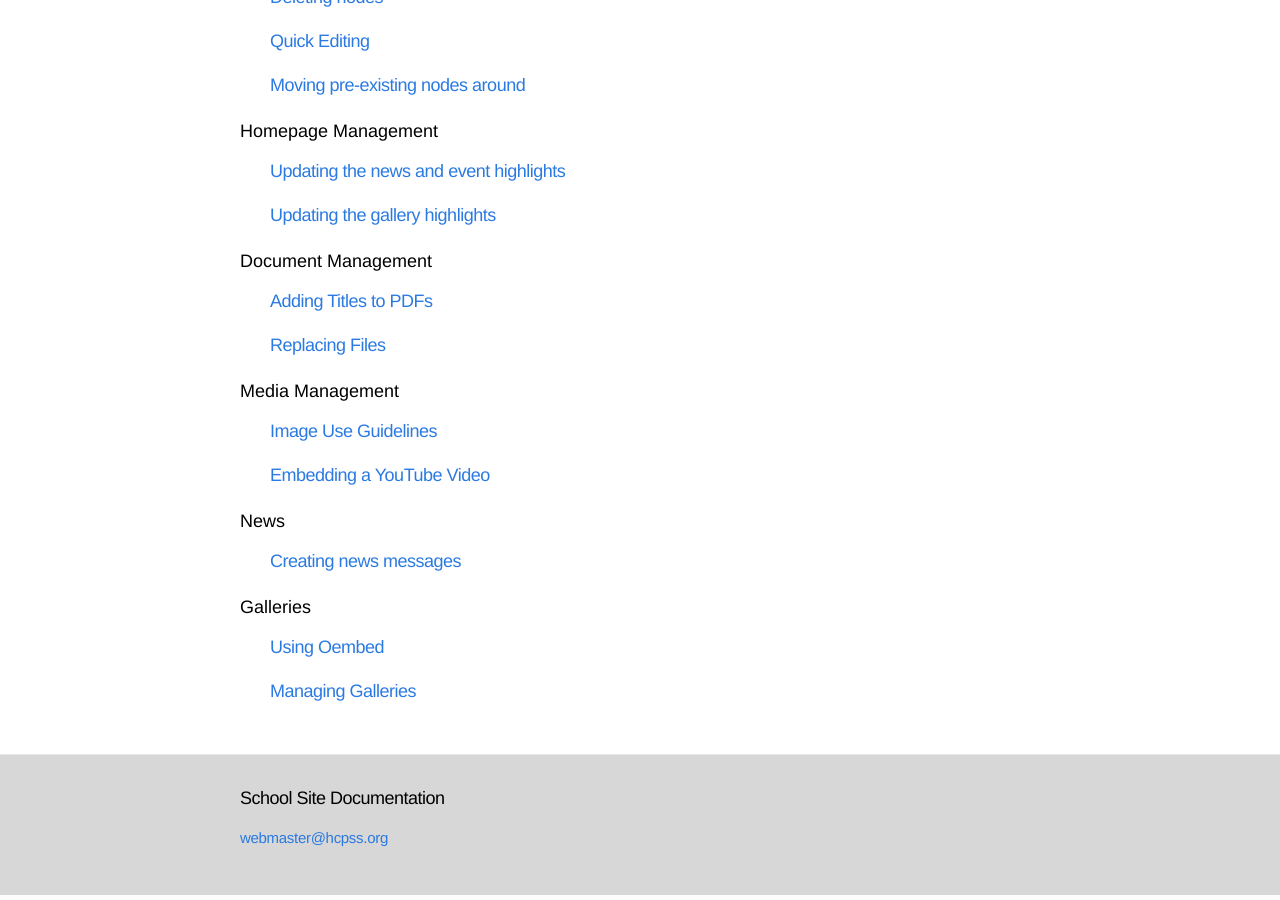
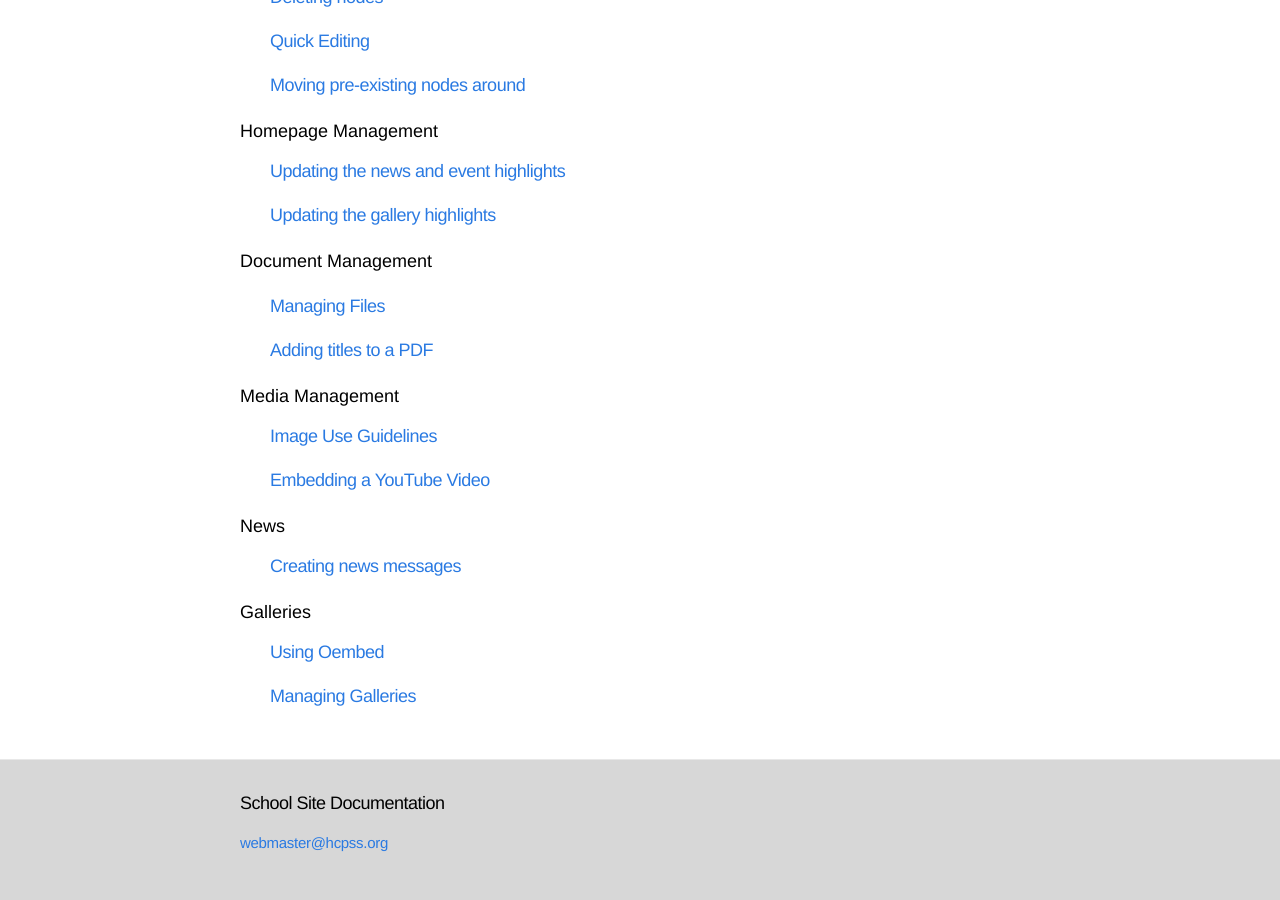
Before and after one commit to HCPSS/schoolsites-help, a Jekyll site: the page built from index.html, in a window 1280 px wide and 900 px high, scrolled down 1534 px. Built offline with Jekyll 4.4.1, drawn with Linux system fonts in a browser that asks for light colours; Markdown is read by kramdown in place of the engine named in the settings.

Commit message:
fixed homepage links

```diff
--- a/index.html
+++ b/index.html
@@ -79,11 +79,10 @@ layout: default
 
    <h3>Document Management</h3>
       <ul class="posts">
-        {% for post in site.categories.files %}
           <li>
-            <a class="post-link" href="{{ post.url | prepend: site.baseurl }}">{{ post.title }}</a>
+            <li><a class="post-link" href="/schoolsites-help/nodes-hs/2015/07/02/managing-files/">Managing Files</a></li>
+            <li><a class="post-link" href="/schoolsites-help/files/es-files/2015/08/17/metadata/">Adding titles to a PDF</a></li>
           </li>
-        {% endfor %}
       </ul>
 
    <h3>Media Management</h3>
```
